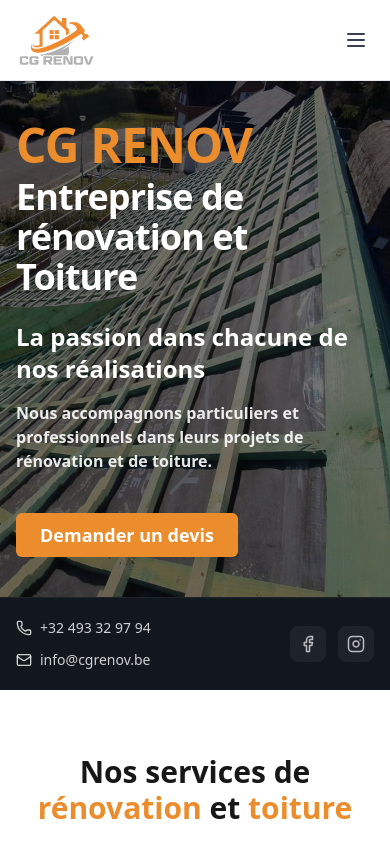
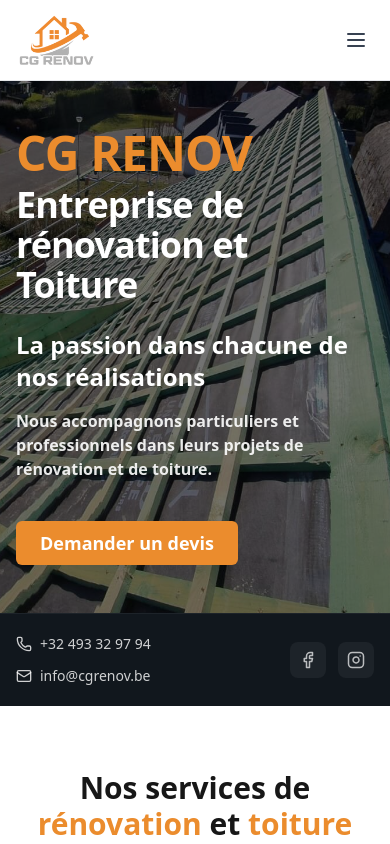
Before and after one commit to NicolasDeza/cgrenov, a Nuxt app: page / in a window 390 px wide. Shown: the top 844 px of the page. Built offline with nearby package versions, Linux system fonts and the light colour scheme.

Commit message:
Padding hero mobile

```diff
--- a/app/components/HeroSection.vue
+++ b/app/components/HeroSection.vue
@@ -12,7 +12,7 @@ useHead({
 
 <template>
    <section
-    class="relative w-full flex items-center py-10 sm:py-28 lg:py-[150px]"
+    class="relative w-full flex items-center py-12 sm:py-28 lg:py-[150px]"
     aria-label="Section d'accueil"
   >
     <!-- Image de fond optimisée -->
```
